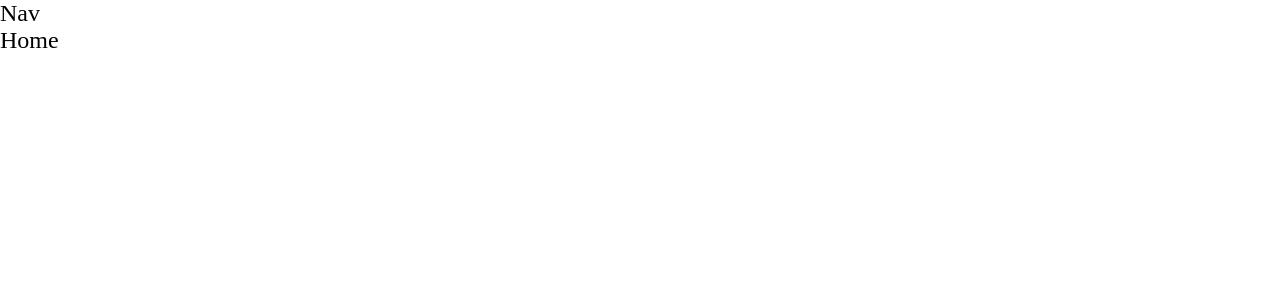
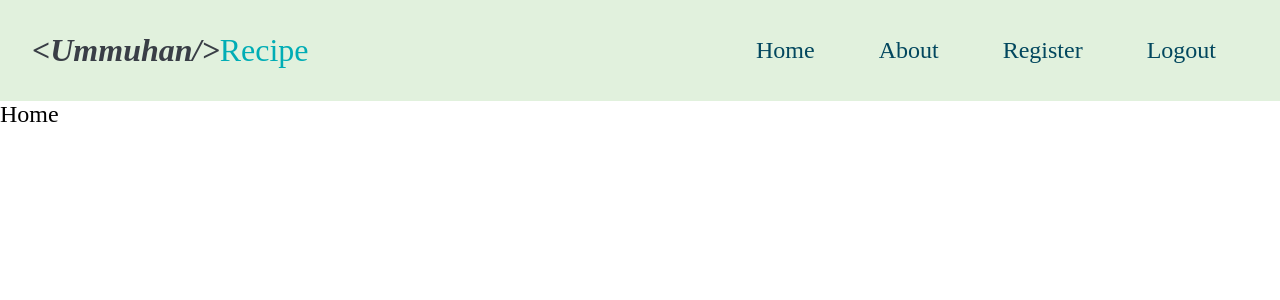
Before and after one commit to Ummuhankavas/recipeapp, a React (Create React App) app: page / in a window 1280 px wide. Shown: the top 300 px of the page. Built offline with nearby package versions, Linux system fonts and the light colour scheme; a web font is replaced by a local one.

Commit message:
navbar and navbar style finished

```diff
--- a/package.json
+++ b/package.json
@@ -8,6 +8,7 @@
     "@testing-library/user-event": "^13.5.0",
     "react": "^18.2.0",
     "react-dom": "^18.2.0",
+    "react-icons": "^4.6.0",
     "react-router-dom": "^6.4.3",
     "react-scripts": "5.0.1",
     "styled-component": "^2.8.0",
--- a/src/components/nav/Navbar.jsx
+++ b/src/components/nav/Navbar.jsx
@@ -1,8 +1,31 @@
-import NavStyle from './Navbar.style';
-const Nav = () => {
+import Nav, { Logo, Menu, MenuLink, Hamburger } from './Navbar.style';
+import { GiHamburgerMenu } from 'react-icons/gi';
+import { useState } from 'react';
+
+const Navbar = () => {
+  const [isOpen, setIsOpen] = useState(false);
+
   return (
-    <div>Nav</div>
-  )
-}
+    <Nav justify="space-between" wrap="wrap">
+      <Logo to="/">
+        <i>{'<Ummuhan/>'}</i>
+        <span>Recipe</span>
+      </Logo>
 
-export default Nav
+      <Hamburger onClick={() => setIsOpen(!isOpen)}>
+        <GiHamburgerMenu />
+      </Hamburger>
+
+      <Menu isOpen={isOpen} onClick={() => setIsOpen(false)}>
+        <MenuLink to="/">Home</MenuLink>
+        <MenuLink to="about">About</MenuLink>
+        <MenuLink to="register">Register</MenuLink>
+        <MenuLink to="login" onClick={() => sessionStorage.clear()}>
+          Logout
+        </MenuLink>
+      </Menu>
+    </Nav>
+  );
+};
+
+export default Navbar;
--- a/src/components/nav/Navbar.style.jsx
+++ b/src/components/nav/Navbar.style.jsx
@@ -0,0 +1,57 @@
+import styled from 'styled-components';
+import Flex from '../../components/globalStyles/Flex';
+import { Link } from 'react-router-dom';
+
+const Nav = styled(Flex)`
+  padding: 1rem 2rem;
+  background: ${({ theme }) => theme.colors.navbarBgColor};
+`;
+
+export const Logo = styled(Link)`
+  padding: 1rem 0;
+  color: ${({ theme }) => theme.colors.logoColor};
+  text-decoration: none;
+  font-weight: 800;
+  font-size: 2rem;
+  span {
+    font-weight: 400;
+    color: ${({ theme }) => theme.colors.mainColor};
+  }
+`;
+
+export const Hamburger = styled.div`
+  display: none;
+  cursor: pointer;
+  color: ${({ theme }) => theme.colors.mainColor};
+  @media (max-width: ${({ theme }) => theme.screens.lg}) {
+    display: block;
+  }
+`;
+
+export const Menu = styled(Flex)`
+  @media (max-width: ${({ theme }) => theme.screens.lg}) {
+    flex-direction: column;
+    width: 100%;
+    max-height: ${({ isOpen }) => (isOpen ? '400px' : '0')};
+    overflow: hidden;
+    transition: max-height 0.3s ease-in;
+  }
+`;
+
+export const MenuLink = styled(Link)`
+  text-align: center;
+  padding: 1rem 2rem;
+  cursor: pointer;
+  text-decoration: none;
+  color: ${({ theme }) => theme.colors.linkColor};
+  transition: all 0.3s ease-in;
+  &:hover {
+    color: ${({ theme }) => theme.colors.mainColor};
+    font-weight: bold;
+  }
+  @media (max-width: ${({ theme }) => theme.screens.lg}) {
+    border-bottom: 1px solid ${({ theme }) => theme.colors.mainColor};
+    width: 100%;
+  }
+`;
+export default Nav;
```
Also changed, not shown: 1 other file (tests, documents, lock files or other folders).
